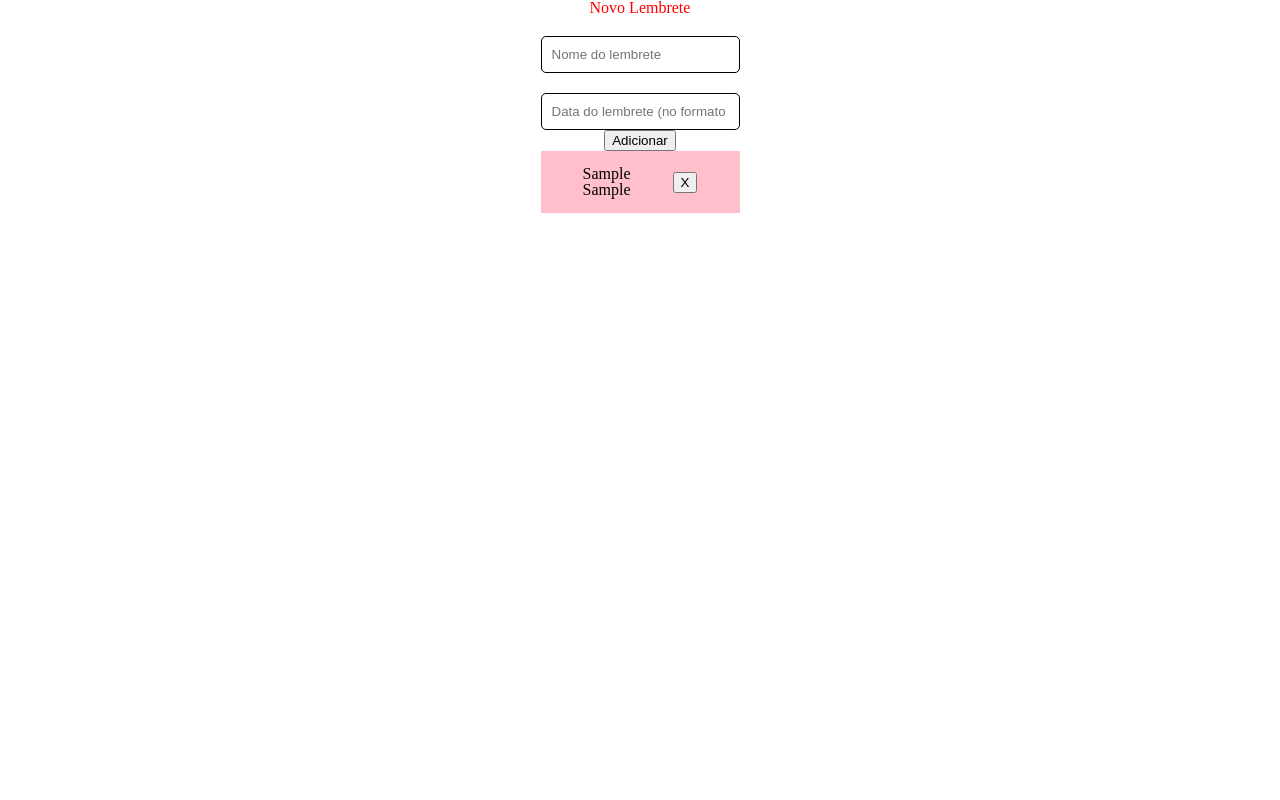
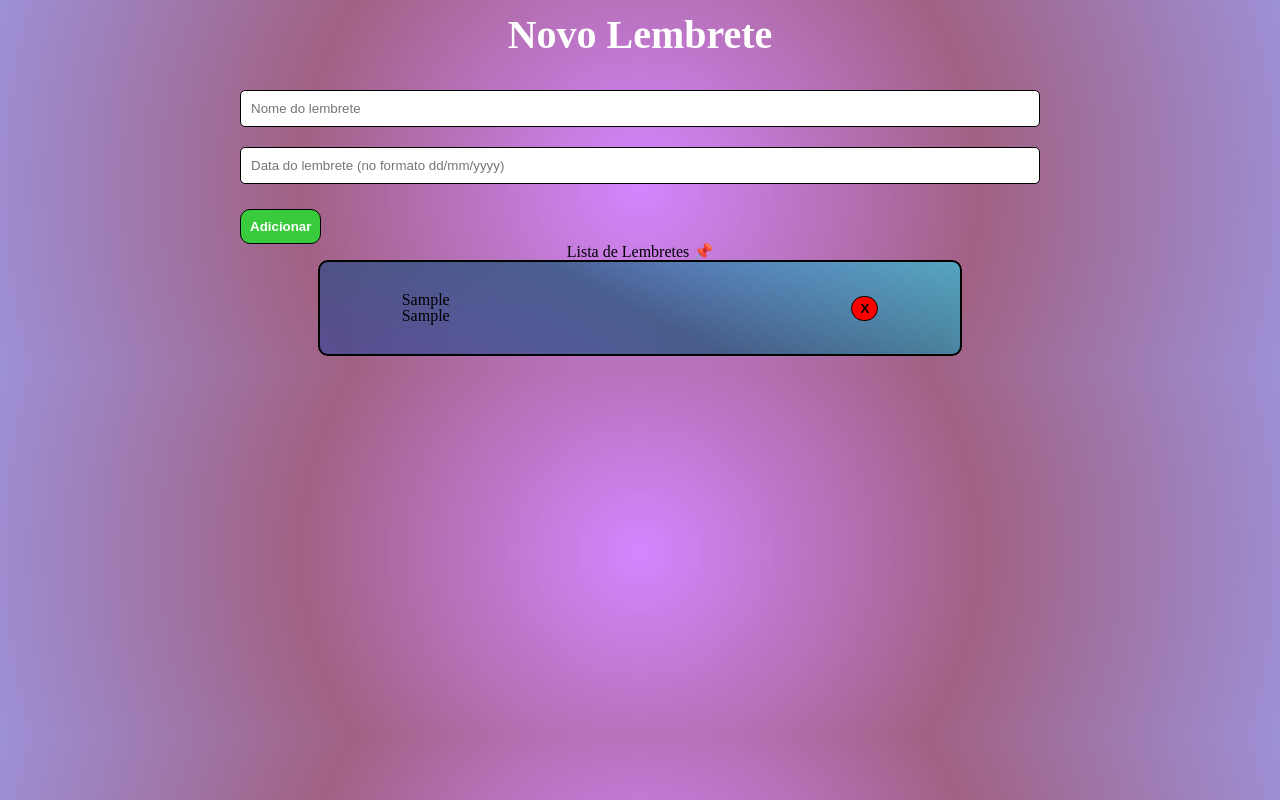
Before and after one commit to PabloMafra/app-lembrete, a React (Create React App) app: page / in a window 1280 px wide. Both pictures are taken after typing "Sample", "Sample" into the empty fields and a click on the button "Adicionar". Built offline with nearby package versions, Linux system fonts and the light colour scheme.

Commit message:
melhorando estilização

```diff
--- a/src/App.css
+++ b/src/App.css
@@ -25,6 +25,7 @@ footer, header, hgroup, menu, nav, section {
 }
 body {
 	line-height: 1;
+  background: radial-gradient(circle, rgba(163,0,255,0.4759725400457666) 0%, rgba(103,0,55,0.6178489702517163) 51%, rgba(30,0,161,0.437070938215103) 100%);
 }
 ol, ul {
 	list-style: none;
--- a/src/components/lembrete/EstiloLembrete.jsx
+++ b/src/components/lembrete/EstiloLembrete.jsx
@@ -1,14 +1,29 @@
 import styled from "styled-components";
 
 export const TituloForm = styled.h3`
-color: red;
+padding:15px 0;
+font-size:40px;
+font-weight:bold;
+color: white;
+
+
 `;
-export const FormConteiner = styled.div`
+
+export const FormConteiner =styled.form`
+
+width:80%;
+@media screen and (min-width:600px){
+    max-width:800px;
+}
+`
+
+export const FormConteudo = styled.div`
 display:flex;
 flex-direction:column;
 
 `;
 export const AppConteiner = styled.div`
+width:100%;
 display:flex;
 flex-direction:column;
 align-items:center;
@@ -20,14 +35,49 @@ padding:10px;
 border-radius:5px;
 border:0.1px solid;
 margin-top:20px;
+
+`
+
+export const CardConteiner =styled.div`
+display:flex;
+flex-direction:column;
+
+align-items:center;
+
 `
 
 export const CardLembrete =styled.div`
 display:flex;
 justify-content:space-evenly;
+flex-wrap:wrap;
 align-items:center;
-width:100%;
-background:pink;
+width:80%;
+border:2px solid black;
+border-radius: 10px;
+background: linear-gradient(207deg, rgba(0,239,255,0.4759725400457666) 0%, rgba(0,78,103,0.6178489702517163) 51%, rgba(0,52,161,0.437070938215103) 100%);
 margin-bottom:12px;
-padding: 15px 0;
+padding: 30px 0;
 `
+export const BotaoAdd =styled.button`
+
+display:flex;
+margin-top:25px;
+padding:9px 9px;
+border-style: none;
+border: 0.5px solid black;
+border-radius: 10px;
+background:#3ACB3D;
+color:white;
+font-weight:bold;
+`
+
+export const BotaoDeletar =styled.button`
+padding:4px 8px;
+margin-left:50%;
+border-style: none;
+border: 0.5px solid black;
+border-radius: 25px;
+background:red;
+color:black;
+font-weight:bold;
+`
--- a/src/components/lembrete/index.jsx
+++ b/src/components/lembrete/index.jsx
@@ -1,5 +1,5 @@
 import { useState } from 'react';
-import { AppConteiner, CardLembrete, FormConteiner, Input, TituloForm } from './EstiloLembrete';
+import { AppConteiner, BotaoAdd, BotaoDeletar, CardConteiner, CardLembrete, FormConteiner, FormConteudo, Input, TituloForm } from './EstiloLembrete';
 
 
 function Lembrete (){
@@ -54,16 +54,19 @@ function Lembrete (){
     return (
        <AppConteiner>
         <TituloForm>Novo Lembrete</TituloForm>
-        <form onSubmit={Submeter}>
-            <FormConteiner>
+        <FormConteiner onSubmit={Submeter}>
+            <FormConteudo>
                 <Input type="text" placeholder="Nome do lembrete" onChange={AlterarTexto} value={nomeLembrete}/>
 
                 <Input type="text" placeholder='Data do lembrete (no formato dd/mm/yyyy)' onChange={DataLembrete} value={dataLembrete}/>
 
                 <div>
-                    <button onClick={Add}>Adicionar</button>
+                    <BotaoAdd onClick={Add}>Adicionar</BotaoAdd>
                 </div>
                 <div>
+                    <h2>Lista de Lembretes &#x1F4CC;</h2>
+                </div>
+                <CardConteiner>
                     {/* map para cada item do array tem uma ação */}
                     {listaLembrete.map((item)=>{
                         return(
@@ -72,13 +75,13 @@ function Lembrete (){
                                 <p>{item.data}</p>
                                 <p>{item.nome}</p>
                                 </div>
-                                <button onClick={()=>Deletar(item.id)}>X</button>
+                                <BotaoDeletar onClick={()=>Deletar(item.id)}>X</BotaoDeletar>
                             </CardLembrete>
                         )
                     })}
-                </div>
-            </FormConteiner>
-        </form>
+                </CardConteiner>
+            </FormConteudo>
+        </FormConteiner>
        </AppConteiner>
     )
 }
```
